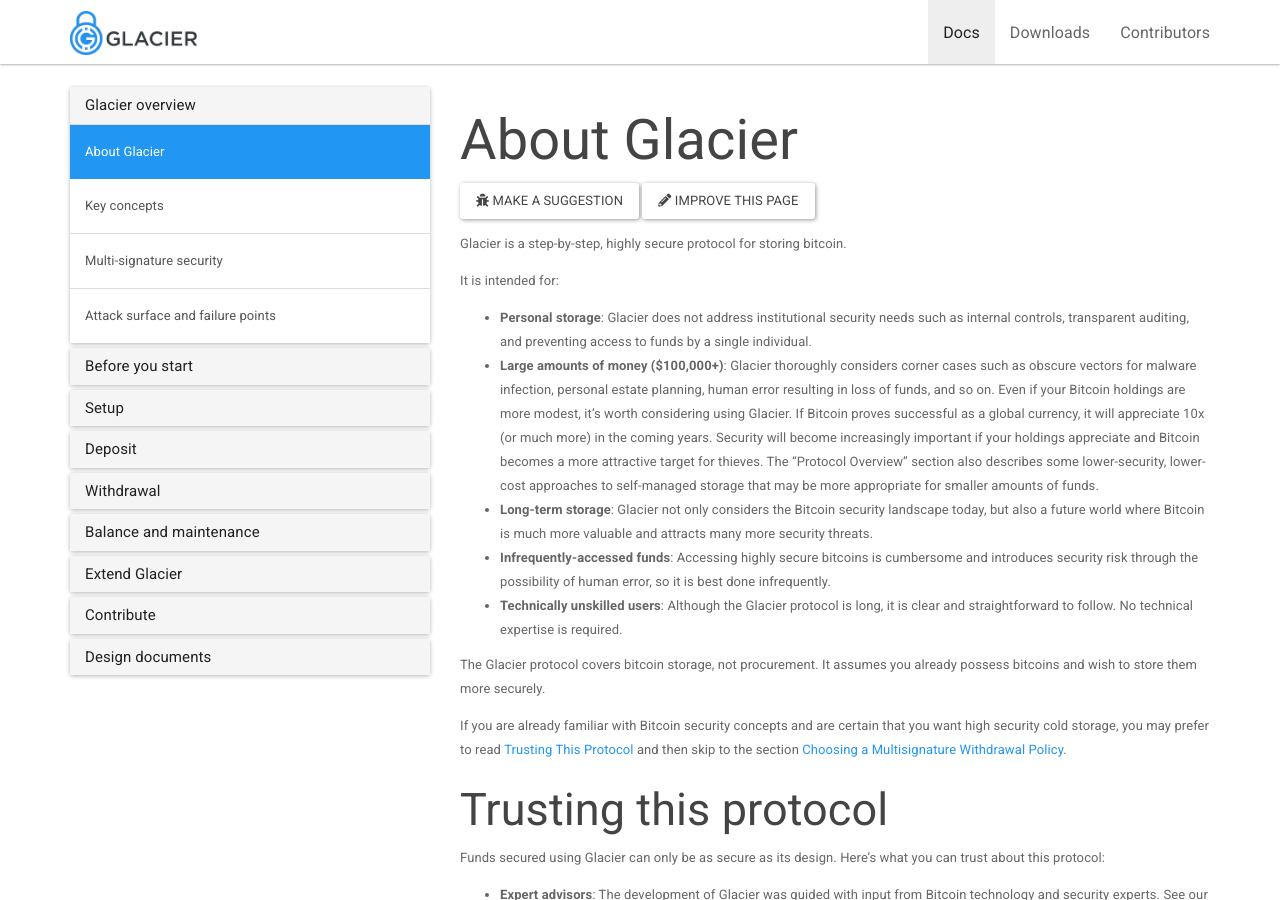
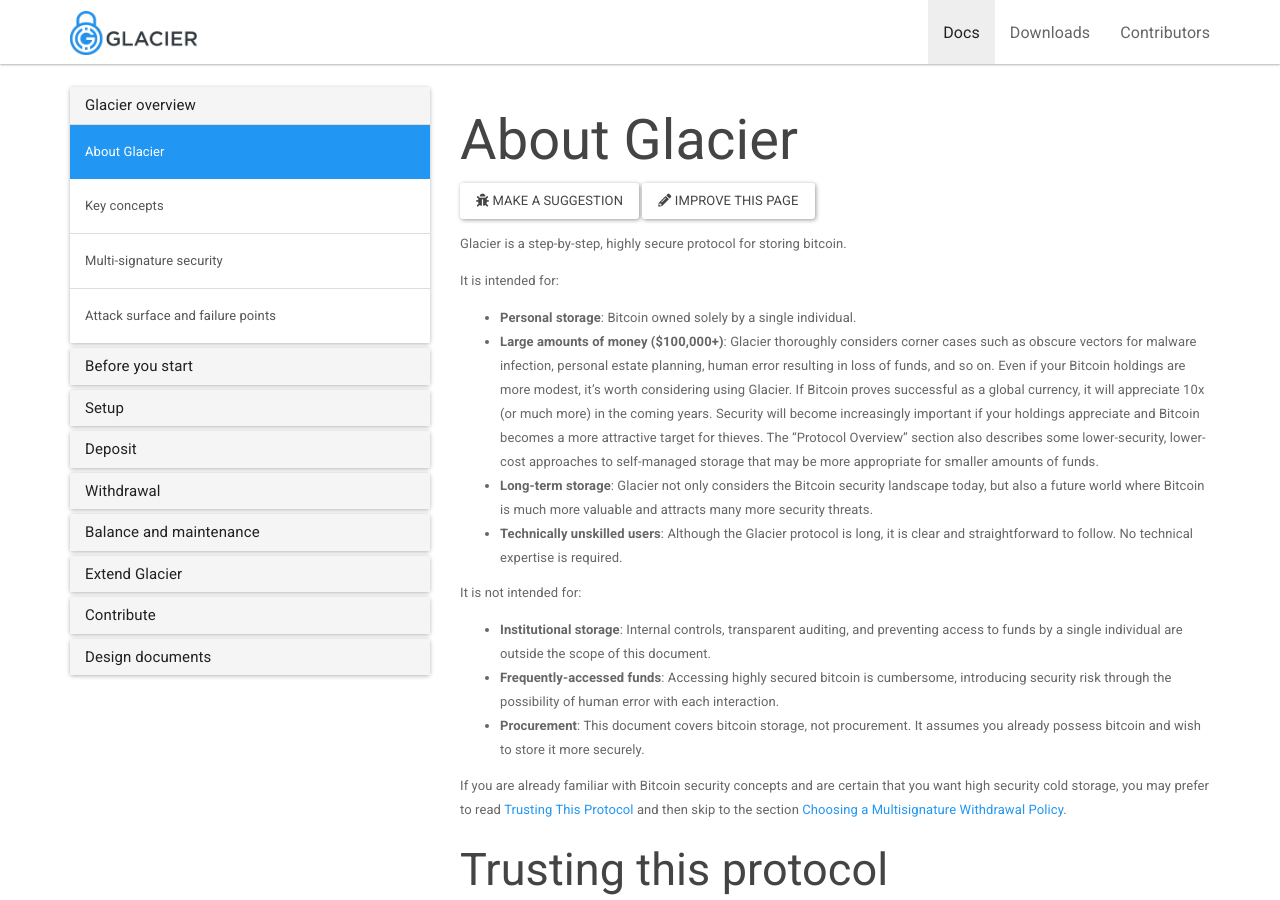
Before and after one commit to GlacierProtocol/glacierprotocol.github.io, a Jekyll site: the page built from _docs/overview.md, in a window 1280 px wide and 900 px high. Built offline with Jekyll 4.4.1, drawn with Linux system fonts in a browser that asks for light colours; nearby versions of some CDN libraries.

Commit message:
"Not intended for" section added

```diff
--- a/_docs/overview.md
+++ b/_docs/overview.md
@@ -10,9 +10,7 @@
 
 It is intended for:
 
-* **Personal storage**: Glacier does not address institutional security
-needs such as internal controls, transparent auditing, and preventing access
-to funds by a single individual.
+* **Personal storage**: Bitcoin owned solely by a single individual.
 * **Large amounts of money ($100,000+)**: Glacier thoroughly considers corner
 cases such as obscure vectors for malware infection, personal estate
 planning, human error resulting in loss of funds, and so on.
@@ -27,14 +25,19 @@
 * **Long-term storage**: Glacier not only considers the Bitcoin security
 landscape today, but also a future world where Bitcoin is much more valuable
 and attracts many more security threats.
-* **Infrequently-accessed funds**: Accessing highly secure bitcoins is
-cumbersome and introduces security risk through the possibility of human
-error, so it is best done infrequently.
 * **Technically unskilled users**: Although the Glacier protocol is long, it is
 clear and straightforward to follow. No technical expertise is required.
 
-The Glacier protocol covers bitcoin storage, not procurement. It assumes you
-already possess bitcoins and wish to store them more securely.
+It is not intended for:
+
+* **Institutional storage**: Internal controls, transparent auditing, and
+preventing access to funds by a single individual are outside the scope of this
+document.
+* **Frequently-accessed funds**: Accessing highly secured bitcoin is cumbersome,
+introducing security risk through the possibility of human error with each
+interaction.
+* **Procurement**: This document covers bitcoin storage, not procurement. It assumes you
+already possess bitcoin and wish to store it more securely.
 
 If you are already familiar with Bitcoin security concepts and are certain that
 you want high security cold storage, you may prefer to read
```
